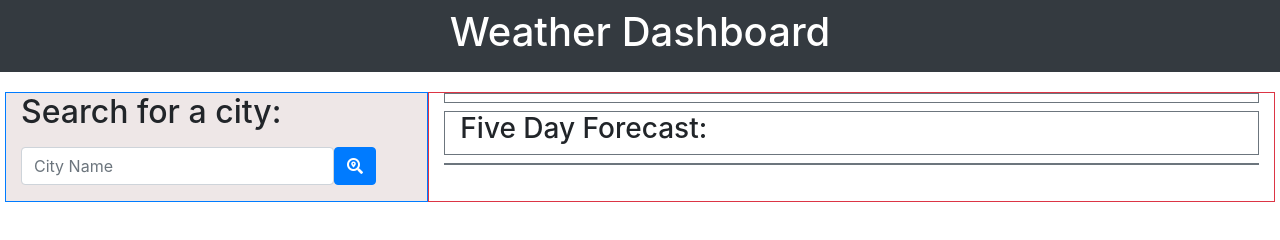
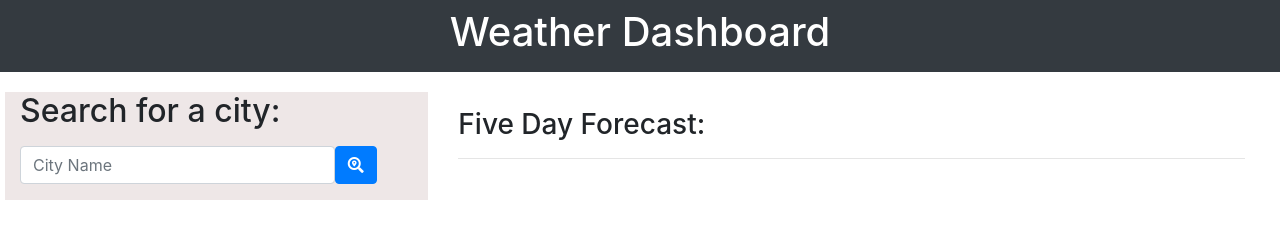
Before and after one commit to jduncan9720/weatherapi-BC2, a plain HTML site: page index.html in a window 1280 px wide. Drawn offline with nearby package versions, Linux system fonts and the light colour scheme; no server answers.

Commit message:
removing borders

```diff
--- a/index.html
+++ b/index.html
@@ -20,7 +20,7 @@
     <h1>Weather Dashboard</h1>
   </header>
   <div class="row">
-    <div class="col-lg-4 border border-primary" id="searchDiv">
+    <div class="col-lg-4" id="searchDiv">
       <form>
         <div class="form-group" id="searchForm">
           <label for="cityName">
@@ -36,8 +36,8 @@
 
       </div>
     </div>
-    <div class="col-lg-8 border border-danger" id="resultsDiv">
-      <div class="container-fluid border border-secondary" id="currentDay">
+    <div class="col-lg-8" id="resultsDiv">
+      <div class="container-fluid" id="currentDay">
         <div id="nameDate">
           <h2 id="curNameDate"></h2>
         </div>
@@ -45,10 +45,11 @@
 
         </div>
       </div>
-      <div class="container-fluid border border-secondary mt-2">
+      <div class="container-fluid mt-2">
         <h3>Five Day Forecast:</h3>
+        <hr>
       </div>
-      <div class="container-fluid border border-secondary mt-2" id="fiveDay">
+      <div class="container-fluid mt-2" id="fiveDay">
 
       </div>
     </div>
```
